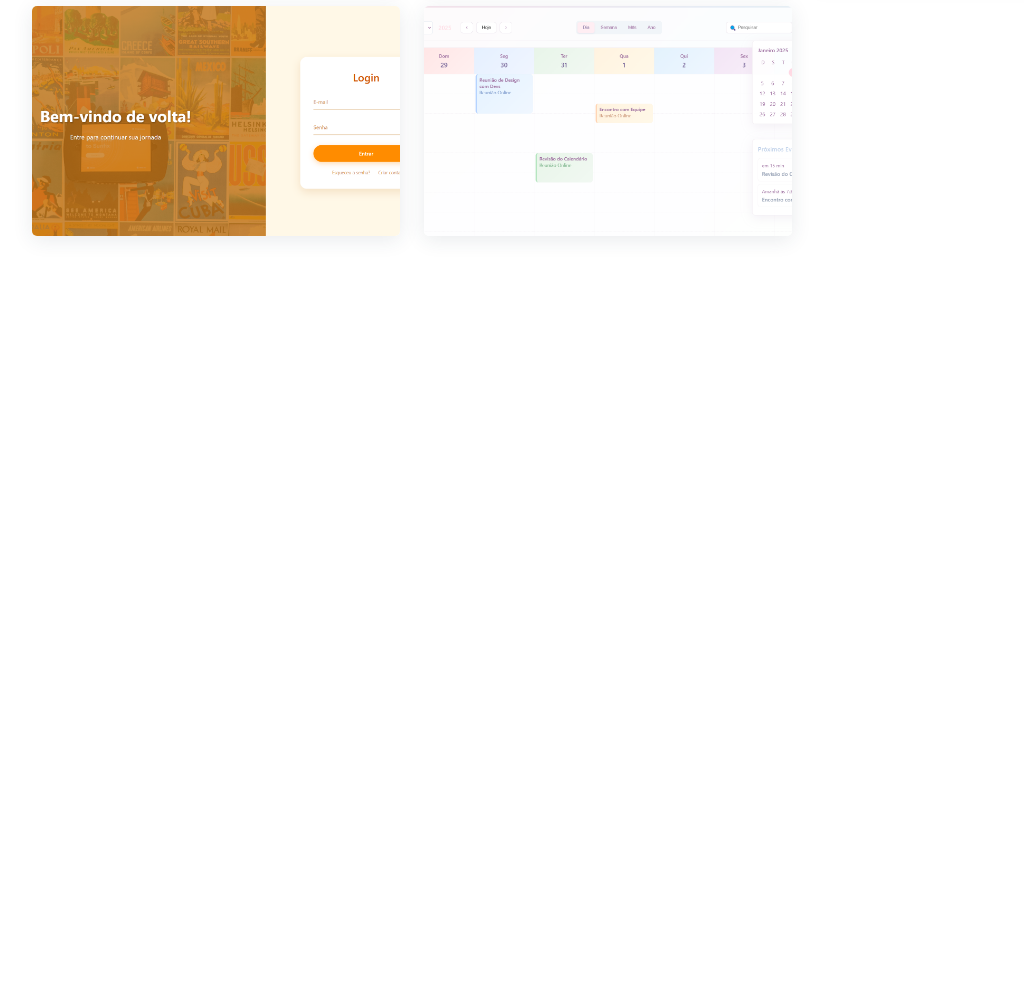
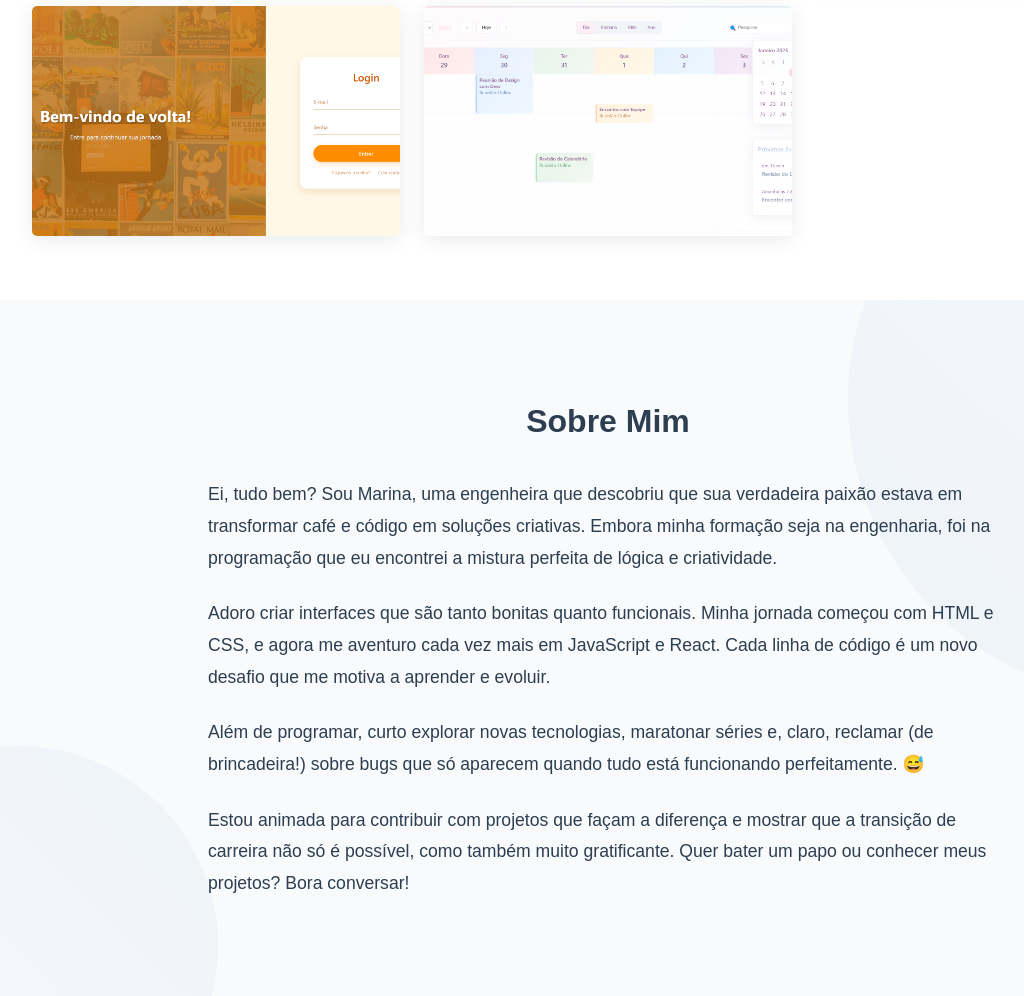
Before and after one commit to maarinaf/portifolio, a plain HTML site: page index.html in a window 1280 px wide. Shown: the part 1249-2245 px from the top of the page, without its empty margins (32-1056 px from the left). Before the commit the page ends 1549 px from the top, so only its background shows below. Drawn offline with Linux system fonts and the light colour scheme.

Commit message:
Atulização readme e add sobre mim

```diff
--- a/index.html
+++ b/index.html
@@ -111,8 +111,18 @@
                         </div>
                     </a>
                 </div>
+            </div>
+        </section>
 
-
+        <section id="sobre" class="about-section">
+            <div class="about-content">
+                <h2>Sobre Mim</h2>
+                <div class="about-text">
+                    <p>Ei, tudo bem? Sou Marina, uma engenheira que descobriu que sua verdadeira paixão estava em transformar café e código em soluções criativas. Embora minha formação seja na engenharia, foi na programação que eu encontrei a mistura perfeita de lógica e criatividade.</p>
+                    <p>Adoro criar interfaces que são tanto bonitas quanto funcionais. Minha jornada começou com HTML e CSS, e agora me aventuro cada vez mais em JavaScript e React. Cada linha de código é um novo desafio que me motiva a aprender e evoluir.</p>
+                    <p>Além de programar, curto explorar novas tecnologias, maratonar séries e, claro, reclamar (de brincadeira!) sobre bugs que só aparecem quando tudo está funcionando perfeitamente. 😅</p>
+                    <p>Estou animada para contribuir com projetos que façam a diferença e mostrar que a transição de carreira não só é possível, como também muito gratificante. Quer bater um papo ou conhecer meus projetos? Bora conversar!</p>
+                </div>
             </div>
         </section>
     </main>
--- a/styles.css
+++ b/styles.css
@@ -341,3 +341,72 @@ h1 {
         padding: 2rem;
     }
 }
+
+/* Seção Sobre */
+.about-section {
+    padding: 6rem 4rem;
+    background-color: #f8fafc;
+    position: relative;
+    overflow: hidden;
+}
+
+.about-content {
+    max-width: 800px;
+    margin: 0 auto;
+    position: relative;
+    z-index: 1;
+}
+
+.about-section h2 {
+    font-size: 2rem;
+    color: var(--text-color);
+    margin-bottom: 2rem;
+    text-align: center;
+    position: relative;
+}
+
+.about-text {
+    display: flex;
+    flex-direction: column;
+    gap: 1.5rem;
+}
+
+.about-text p {
+    color: var(--text-color);
+    line-height: 1.8;
+    font-size: 1.1rem;
+}
+
+/* Adicionar gradientes sutis no fundo */
+.about-section::before {
+    content: '';
+    position: absolute;
+    width: 600px;
+    height: 600px;
+    border-radius: 50%;
+    background: linear-gradient(45deg, rgba(43, 108, 176, 0.05), transparent);
+    top: -200px;
+    right: -200px;
+}
+
+.about-section::after {
+    content: '';
+    position: absolute;
+    width: 400px;
+    height: 400px;
+    border-radius: 50%;
+    background: linear-gradient(45deg, transparent, rgba(43, 108, 176, 0.05));
+    bottom: -150px;
+    left: -150px;
+}
+
+/* Ajustar responsividade */
+@media (max-width: 768px) {
+    .about-section {
+        padding: 4rem 2rem;
+    }
+
+    .about-text p {
+        font-size: 1rem;
+    }
+}
```
